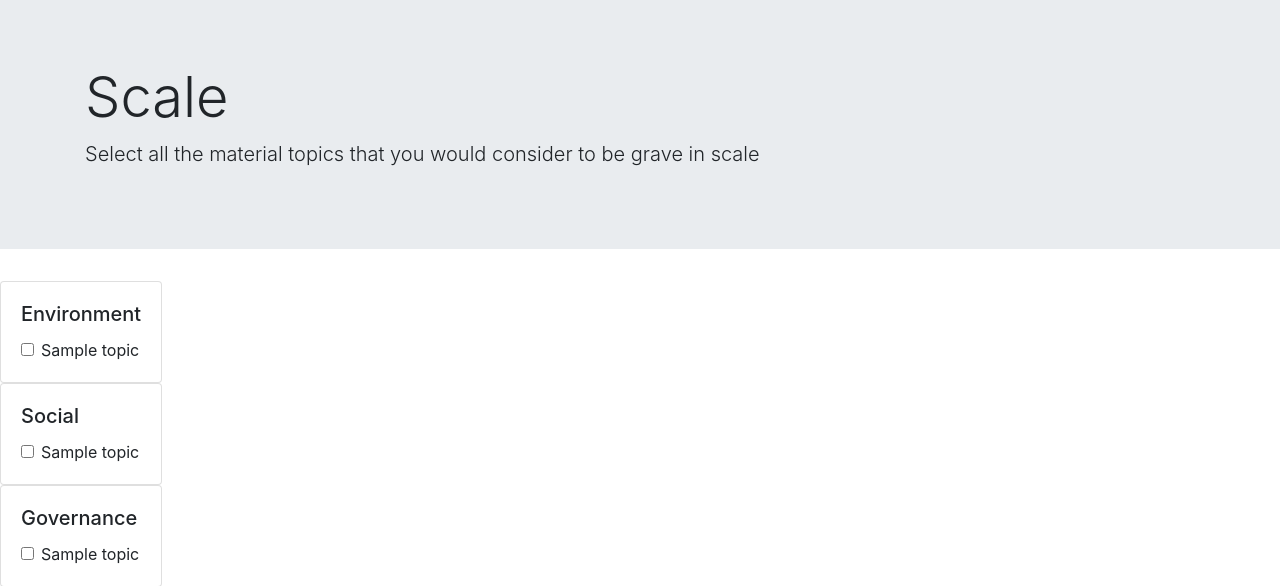
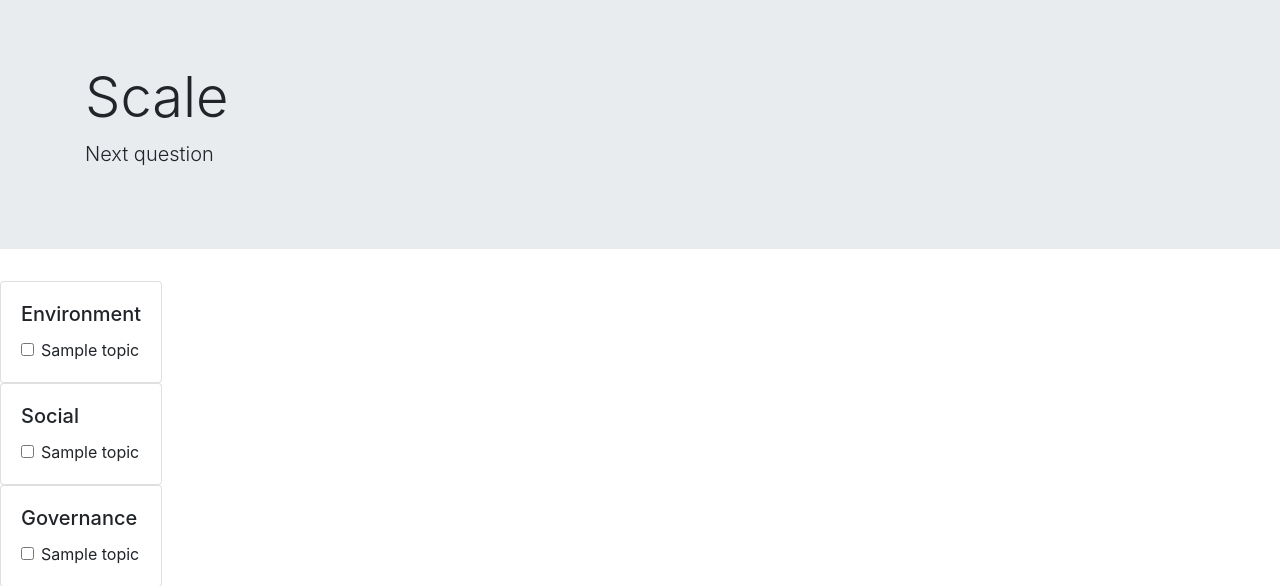
Before and after one commit to henrietta-k/flask, a Flask app: template templates/question.html in a window 1280 px wide. Shown: the top 586 px of the page. Run offline with Flask 3, Linux system fonts and the light colour scheme; the template is opened without the code that fills it: most values are stand-ins (such as "Sample title", 1, 10 or a date in 2020); some libraries are stand-ins or nearby versions.

```diff
--- a/app.py
+++ b/app.py
@@ -1,4 +1,4 @@
-from flask import Flask, request, render_template
+from flask import Flask, request, render_template, redirect, url_for
 from utils import *
 
 app = Flask(__name__)
@@ -8,7 +8,6 @@ app = Flask(__name__)
 def index():
     return render_template("start.html")
 
-#User inputs their material topics
 @app.route('/topics')
 def topics():
     return render_template("topics.html")
@@ -22,11 +21,11 @@ def question_1():
     return render_template("question-1.html", environment=environment, social=social, governance=governance)
 
 #DELETE THIS LATER
-@app.route("/question", methods=["POST"])
+@app.route("/question", methods=["POST", "GET"])
 def question_2():
-    environment = request.form.get("environment")
-    social = request.form.get("social")
-    governance = request.form.get("governance")
+    #environment = request.form.get("environment")
+    #social = request.form.get("social")
+    #governance = request.form.get("governance")
     return render_template("question.html", environment=environment, social=social, governance=governance)
 
 #Current question number
@@ -34,10 +33,10 @@ question_id = 2
 
 #For each remaining question
 @app.route('/#question/<int:id>')
-def question(e, s, g, next, methods=["POST"]): #q, topics, next=True figure out how to use inputs later
+def question(e, s, g, next, methods=["POST", "GET"]): #q, topics, next=True figure out how to use inputs later
     if questions_ext:
         next=True
-    return render_template("question.html", environment=e, social=s, governance=g, next=next)
+    return render_template("question-<int>.html", environment=e, social=s, governance=g, next=next) #Figure out how to fix this
 
 #######################
 #GREEDY ALGORITHM HERE#
--- a/templates/question-1.html
+++ b/templates/question-1.html
@@ -13,7 +13,7 @@
 
       <!--Answering the question-->
     <div class="card-group">
-        <form action="/question" method="POST">
+        <form action="/question-2" method="POST">
 
         <!--Environmental topics-->
         <div class="card">
--- a/templates/question.html
+++ b/templates/question.html
@@ -7,7 +7,7 @@
     <div class="jumbotron jumbotron-fluid">
         <div class="container">
           <h1 class="display-4">Scale</h1>
-          <p class="lead">Select all the material topics that you would consider to be grave in scale</p>
+          <p class="lead">Next question</p>
         </div>
       </div>
 
--- a/templates/topics.html
+++ b/templates/topics.html
@@ -20,7 +20,7 @@
 
 
       <!--Enter topics related to E, S, G-->
-      <form action="/question-1" method="POST">
+      <form action="/question-1" method="POST"> <!--Changed this here-->
         <div class="card-group">
             <div class="card">
               <img class="card-img-top" src="../environment.jpeg" alt="Card image cap">
```
Also changed, not shown: README.md (added).
